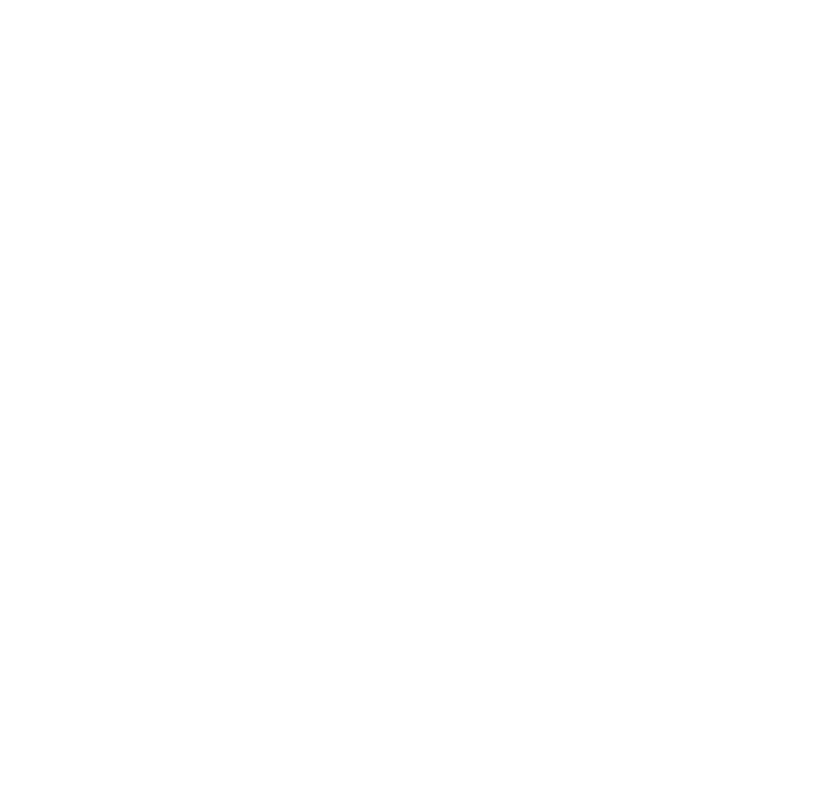
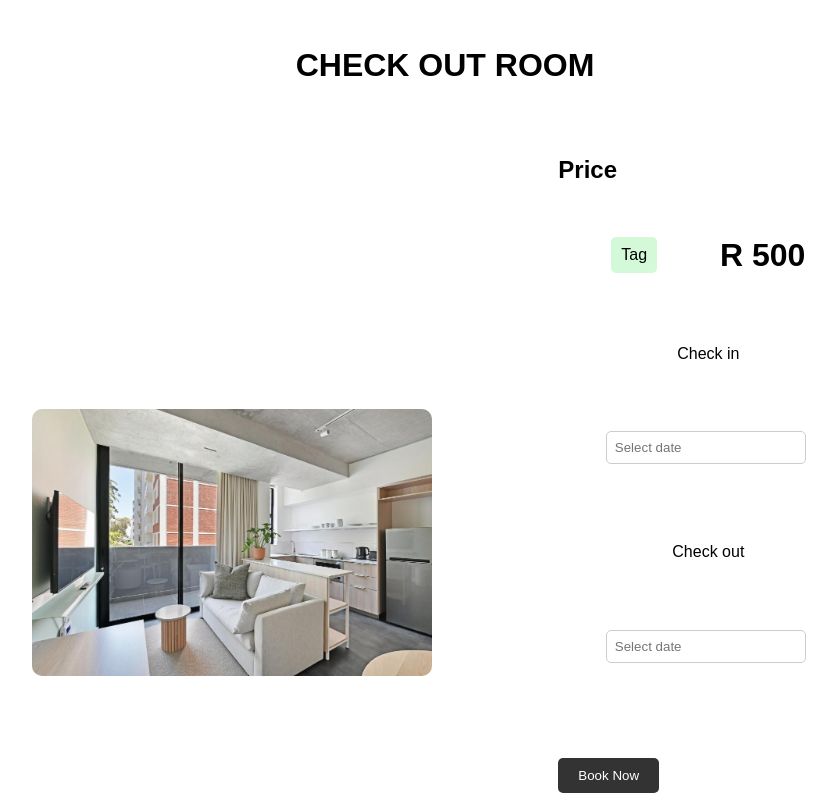
Before and after one commit to ThapeloMas/Hotelapp, a React (Create React App) app: page /bookingdetails in a window 1280 px wide. Before the commit this address had no page. Shown: the top 800 px of the page, without its empty margins (195-1032 px from the left). Built offline with nearby package versions, Linux system fonts and the light colour scheme.

Commit message:
third commit

```diff
--- a/package.json
+++ b/package.json
@@ -13,6 +13,7 @@
     "react-redux": "^9.1.2",
     "react-router-dom": "^6.26.2",
     "react-scripts": "5.0.1",
+    "react-scroll": "^1.9.0",
     "styled-components": "^6.1.13",
     "web-vitals": "^2.1.4"
   },
--- a/src/App.js
+++ b/src/App.js
@@ -1,11 +1,13 @@
+
 import React from "react";
 import { BrowserRouter as Router, Route, Routes } from "react-router-dom";
 import { Provider } from "react-redux";
-import { store } from "./store"; // Redux store
+import { store } from "./store";
 import Homepage from "./components/Homepage";
 import Login from "./components/Login";
 import Payment from "./components/Payment";
-import RoomCardsPage from "./components/RoomCardsPage"; // New room cards route
+import RoomCardsPage from "./components/RoomCardsPage";
+import BookingDetails from "./components/BookingDetails";
 
 function App() {
   return (
@@ -15,7 +17,8 @@ function App() {
           <Route path="/" element={<Homepage />} />
           <Route path="/login" element={<Login />} />
           <Route path="/payment" element={<Payment />} />
-          <Route path="/rooms" element={<RoomCardsPage />} /> {/* New route */}
+          <Route path="/rooms" element={<RoomCardsPage />} />
+          <Route path="/bookingdetails" element={<BookingDetails />} />{" "}
         </Routes>
       </Router>
     </Provider>
--- /dev/null
+++ b/src/components/BookingDetails.css
@@ -0,0 +1,77 @@
+/* src/components/BookingDetails.css */
+
+.booking-details {
+  text-align: center;
+  margin: 20px;
+}
+
+.booking-container {
+  display: flex;
+  align-items: center;
+  justify-content: center;
+}
+
+.room-image {
+  width: 400px;
+  height: auto;
+  margin-right: 20px;
+  border-radius: 10px;
+}
+
+.booking-info {
+  max-width: 300px;
+  text-align: left;
+}
+
+.price-tag {
+  display: flex;
+  align-items: center;
+  margin-bottom: 20px;
+}
+
+.tag {
+  background-color: #d3f9d8;
+  padding: 5px 10px;
+  border-radius: 5px;
+  margin-right: 10px;
+}
+
+.price {
+  font-size: 2em;
+  font-weight: bold;
+}
+
+.check-in-out {
+  display: flex;
+  flex-direction: column;
+  margin-bottom: 20px;
+}
+
+.check-in-out label {
+  margin-bottom: 5px;
+}
+
+.date-picker {
+  padding: 8px;
+  margin-bottom: 15px;
+  border: 1px solid #ccc;
+  border-radius: 5px;
+  width: 100%;
+}
+
+.book-now {
+  background-color: #333;
+  color: white;
+  padding: 10px 20px;
+  border: none;
+  border-radius: 5px;
+  cursor: pointer;
+}
+
+.book-now:hover {
+  background-color: #555;
+}
+
+.guest-details {
+  margin-top: 20px;
+}
--- /dev/null
+++ b/src/components/BookingDetails.js
@@ -0,0 +1,64 @@
+import React, { useState } from "react";
+import DatePicker from "react-datepicker";
+import "react-datepicker/dist/react-datepicker.css";
+import "./BookingDetails.css";
+import { useNavigate } from "react-router-dom";
+import gpic3 from "../images/2H.jpg";
+
+function BookingDetails() {
+  const [checkInDate, setCheckInDate] = useState(null);
+  const [checkOutDate, setCheckOutDate] = useState(null);
+  const navigate = useNavigate();
+
+  const handleBooking = () => {
+
+    navigate("/payment");
+  };
+
+  return (
+    <div className="booking-details">
+      <h1>CHECK OUT ROOM</h1>
+      <div className="booking-container">
+        <img
+          src={gpic3}
+          alt="Room"
+          className="room-image"
+        />
+        <div className="booking-info">
+          <h2>Price</h2>
+          <div className="price-tag">
+            <span className="tag">Tag</span>
+            <span className="price">R 500</span>
+          </div>
+          <div className="check-in-out">
+            <label>Check in</label>
+            <DatePicker
+              selected={checkInDate}
+              onChange={(date) => setCheckInDate(date)}
+              dateFormat="dd/MM/yyyy"
+              placeholderText="Select date"
+              className="date-picker"
+            />
+            <label>Check out</label>
+            <DatePicker
+              selected={checkOutDate}
+              onChange={(date) => setCheckOutDate(date)}
+              dateFormat="dd/MM/yyyy"
+              placeholderText="Select date"
+              className="date-picker"
+            />
+          </div>
+          <button className="book-now" onClick={handleBooking}>
+            Book Now
+          </button>
+          <div className="guest-details">
+            <h3>Title</h3>
+            <p>Please specify how many guests are coming</p>
+          </div>
+        </div>
+      </div>
+    </div>
+  );
+}
+
+export default BookingDetails;
--- a/src/components/Homepage.css
+++ b/src/components/Homepage.css
@@ -70,8 +70,7 @@ body {
 
 /* Hero Section */
 .hero {
-  background-image: url(../pexels-thorsten-technoman-109353-338504.jpg);
-   background-size: cover;
+background-size: cover;
   background-position: center;
   background-repeat: no-repeat;
   height: 100vh;
--- a/src/components/Homepage.js
+++ b/src/components/Homepage.js
@@ -1,15 +1,30 @@
-import React from "react";
+import React, { useState, useEffect } from "react";
+import { Link as ScrollLink } from "react-scroll";
+import { Link } from "react-router-dom";
 import "./Homepage.css";
-import hotelpic from '../hoteland.jpg';
-import gpic from '../images/3B.jpg';
-import gpic2 from '../images/1B.jpg';
+import hotelpic from "../hoteland.jpg";
+import gpic from "../images/3B.jpg";
+import gpic2 from "../images/1B.jpg";
 import gpic3 from "../images/2H.jpg";
-import gpic4 from "../images/H3.jpg";
+import heroImg1 from "../images/pexels-pixabay-276671.jpg";
+import heroImg2 from "../images/2B.jpg";
+import heroImg3 from "../images/1H.jpg";
 
 const Homepage = () => {
+  const [currentImageIndex, setCurrentImageIndex] = useState(0);
+  const images = [heroImg1, heroImg2, heroImg3];
+
+  useEffect(() => {
+    const interval = setInterval(() => {
+      setCurrentImageIndex((prevIndex) => (prevIndex + 1) % images.length);
+    }, 3000);
+
+    return () => clearInterval(interval);
+  }, [images.length]);
+
   return (
     <div className="homepage">
-      {/* Header Section */}
+
       <header className="navbar">
         <div className="logo">
           <h1>
@@ -17,19 +32,32 @@ const Homepage = () => {
           </h1>
         </div>
         <nav className="nav-links">
-          <a href="#">Home</a>
-          <a href="#">Book Now</a>
-          <a href="#">Gallery</a>
-          <a href="#">About Us</a>
+          <Link to="/">Home</Link>
+          <Link to="/rooms">Book Now</Link>
+
+          <ScrollLink
+            to="gallery-section"
+            smooth={true}
+            duration={500}
+            offset={-50}
+          >
+            Gallery
+          </ScrollLink>
           <div className="auth-buttons">
-            <button className="signin-btn">Sign in</button>
-            <button className="register-btn">Register</button>
+            <Link to="/login">
+              <button className="signin-btn">Sign in</button>
+            </Link>
+            <Link to="/login">
+              <button className="register-btn">Register</button>
+            </Link>
           </div>
         </nav>
       </header>
 
-      {/* Hero Section */}
-      <section className="hero">
+      <section
+        className="hero"
+        style={{ backgroundImage: `url(${images[currentImageIndex]})` }}
+      >
         <div className="hero-text">
           <h2>
             Welcome to your perfect stay! Discover a world of{" "}
@@ -40,12 +68,14 @@ const Homepage = () => {
             feels like home, but better. Book now and let your dream getaway
             begin!
           </p>
-          <button className="book-now-btn">Book Now</button>
+          <Link to="/rooms">
+            <button className="book-now-btn">Book Now</button>
+          </Link>{" "}
         </div>
       </section>
 
-      {/* Gallery Section */}
-      <section className="gallery-section">
+
+      <section id="gallery-section" className="gallery-section">
         <h3>Gallery</h3>
         <div className="gallery">
           <button className="gallery-arrow">&lt;</button>
@@ -58,10 +88,9 @@ const Homepage = () => {
         </div>
       </section>
 
-      {/* Amenities Section */}
+
       <section className="amenities">
         <div className="icons">
-          {/* Add amenity icons here */}
           <img src={hotelpic} alt="Icon 1" />
         </div>
         <div className="description">
@@ -76,7 +105,6 @@ const Homepage = () => {
         </div>
       </section>
 
-      {/* Footer */}
       <footer className="footer">
         <div className="footer-links">
           <div>
@@ -84,7 +112,6 @@ const Homepage = () => {
             <ul>
               <li>011 345 4456</li>
               <li>helpline@malapeng.co.za</li>
-
             </ul>
           </div>
           <div>
@@ -101,7 +128,6 @@ const Homepage = () => {
             <ul>
               <li>Gallery</li>
               <li>Socials</li>
-
             </ul>
           </div>
         </div>
--- a/src/components/Payment.css
+++ b/src/components/Payment.css
@@ -1,5 +1,23 @@
+.payment-wrapper {
+  width: 100%;
+  max-width: 1080px;
+  margin: 0 auto;
+  min-height: 100vh;
+  background-image: url('../images/1687336635_payment.png');
+  background-size: cover;
+  background-position: center;
+  display: flex;
+  justify-content: center;
+  align-items: center;
+  padding: 20px;
+}
+
+
+
+
 
  .modal {
+
      width: fit-content;
   height: fit-content;
   background: #FFFFFF;
--- a/src/components/RoomCard.css
+++ b/src/components/RoomCard.css
@@ -6,15 +6,26 @@
 
 .room-card {
   width: 300px;
+  height: 400px; /* Makes the card a nice square */
   background-color: #f0f0f0;
   padding: 10px;
   text-align: center;
+  border-radius: 10px; /* Adds slight rounding for a modern look */
+  box-shadow: 0px 4px 6px rgba(0, 0, 0, 0.1); /* Adds a shadow for depth */
 }
 
 .room-image {
-  width: 50%;
-  height: 10%;
+  width: 100%;
+  height: 200px; /* Adjusts the image height */
+  object-fit: cover; /* Ensures the image fits inside the card */
   border-radius: 5px;
+}
+
+.room-price {
+  margin: 15px 0;
+  font-size: 18px;
+  font-weight: bold;
+  color: #333;
 }
 
 .book-now-btn {
--- a/src/components/RoomCard.js
+++ b/src/components/RoomCard.js
@@ -5,7 +5,8 @@ import gpic3 from "../images/2H.jpg";
 const RoomCard = () => {
   return (
     <div className="room-card">
-      <img src={gpic3} alt="Room 1" />
+      <img src={gpic3} alt="Room 1" className="room-image" />
+      <h3 className="room-price">R150 per night</h3>
       <button className="book-now-btn">Book Now</button>
     </div>
   );
```
Also changed, not shown: src/components/Login.css (+3 -5 lines), src/components/Payment.js (+12 -19 lines), src/components/RoomCardsPage.js (+4 -4 lines), 1 other file (tests, documents, lock files or other folders).
